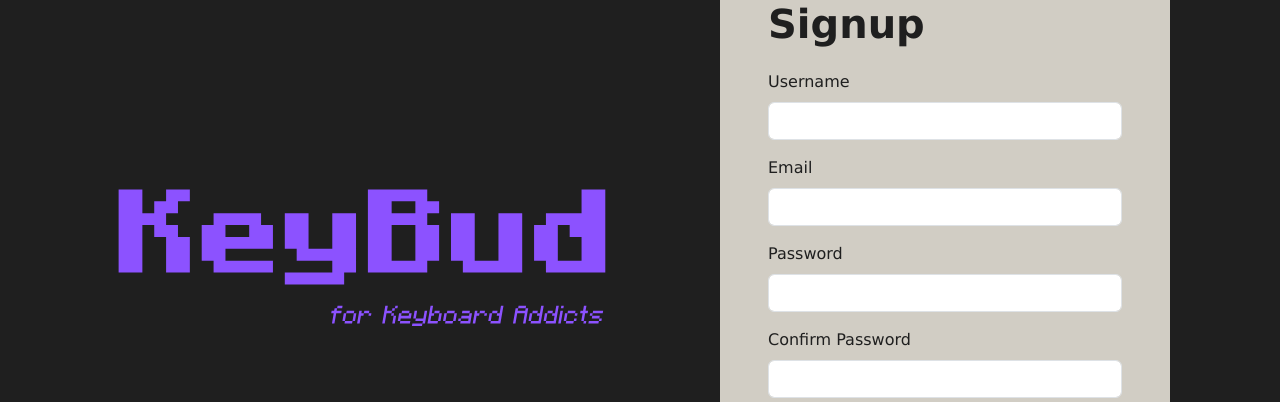
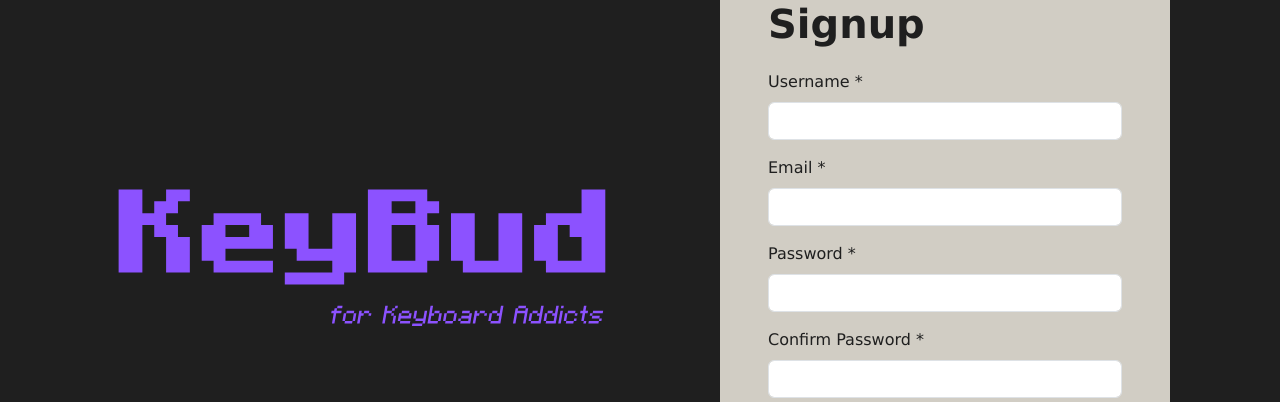
Before and after one commit to jomkv/KeyBud, a React (Create React App) app: page /signup in a window 1280 px wide. Shown: the part 139-541 px from the top of the page. Built offline with nearby package versions, Linux system fonts and the light colour scheme; a web font is replaced by a local one.

Commit message:
feat: zod integration

```diff
--- a/package.json
+++ b/package.json
@@ -5,6 +5,7 @@
   "dependencies": {
     "@emotion/react": "^11.11.3",
     "@emotion/styled": "^11.11.0",
+    "@hookform/resolvers": "^3.9.0",
     "@mui/icons-material": "^5.15.10",
     "@mui/material": "^5.15.10",
     "@testing-library/jest-dom": "^5.17.0",
@@ -28,7 +29,8 @@
     "react-scripts": "5.0.1",
     "sass": "^1.77.7",
     "typescript": "^4.9.5",
-    "web-vitals": "^2.1.4"
+    "web-vitals": "^2.1.4",
+    "zod": "^3.23.8"
   },
   "scripts": {
     "dev": "react-scripts start",
--- a/src/components/login/LoginForm.tsx
+++ b/src/components/login/LoginForm.tsx
@@ -1,26 +1,70 @@
-import Button from "react-bootstrap/Button";
-import Form from "react-bootstrap/Form";
+import { Button, Form } from "react-bootstrap";
+import { useForm } from "react-hook-form";
+import { zodResolver } from "@hookform/resolvers/zod";
+import { z } from "zod";
+
+const schema = z.object({
+  usernameOrEmail: z.string().nonempty("This field is required"),
+  password: z.string().nonempty("Password is required"),
+});
+
+interface IForm {
+  usernameOrEmail: string;
+  password: string;
+}
 
 function LoginForm() {
+  const form = useForm<IForm>({
+    defaultValues: {
+      usernameOrEmail: "",
+      password: "",
+    },
+    resolver: zodResolver(schema),
+  });
+  const { register, handleSubmit, formState } = form;
+  const { errors } = formState;
+
+  const onSubmit = (data: IForm) => {
+    console.log(data);
+  };
+
   return (
     <Form
       className="p-5 rounded"
       style={{
         backgroundColor: "#d1cdc4",
         color: "#1f1f1f",
-        width: "390px",
+        width: "450px",
       }}
+      onSubmit={handleSubmit(onSubmit)}
+      noValidate
     >
       <p className="fs-1 fw-bold">Login</p>
 
-      <Form.Group className="mb-3" controlId="formBasicEmail">
+      <Form.Group className="mb-3">
         <Form.Label>Username / Email</Form.Label>
-        <Form.Control type="email" />
+        <Form.Control
+          type="text"
+          {...register("usernameOrEmail")}
+          id="usernameOrEmail"
+          isInvalid={errors.usernameOrEmail?.message ? true : false}
+        />
+        <Form.Control.Feedback type="invalid">
+          {errors.usernameOrEmail?.message}
+        </Form.Control.Feedback>
       </Form.Group>
 
-      <Form.Group className="mb-3" controlId="formBasicPassword">
+      <Form.Group className="mb-3">
         <Form.Label>Password</Form.Label>
-        <Form.Control type="password" />
+        <Form.Control
+          type="password"
+          {...register("password")}
+          id="password"
+          isInvalid={errors.password?.message ? true : false}
+        />
+        <Form.Control.Feedback type="invalid">
+          {errors.password?.message}
+        </Form.Control.Feedback>
       </Form.Group>
 
       <Form.Group className="mb-3">
--- a/src/components/signup/SignupForm.tsx
+++ b/src/components/signup/SignupForm.tsx
@@ -1,6 +1,29 @@
 import { Button, Form } from "react-bootstrap";
 import { useForm } from "react-hook-form";
-import { DevTool } from "@hookform/devtools";
+import { zodResolver } from "@hookform/resolvers/zod";
+import { z } from "zod";
+
+const schema = z
+  .object({
+    username: z
+      .string()
+      .nonempty("Username is required")
+      .min(5, "Username is too short")
+      .max(50, "Username is too long"),
+    email: z
+      .string()
+      .nonempty("Email is required")
+      .email("Please provide a valid email"),
+    password: z
+      .string()
+      .nonempty("Password is required")
+      .min(8, "Password is too short"),
+    confirm: z.string(),
+  })
+  .refine((data) => data.password === data.confirm, {
+    message: "Passwords must match",
+    path: ["confirm"], // path of error
+  });
 
 interface IForm {
   username: string;
@@ -10,8 +33,16 @@ interface IForm {
 }
 
 function SignupForm() {
-  const form = useForm<IForm>();
-  const { register, control, handleSubmit, formState } = form;
+  const form = useForm<IForm>({
+    defaultValues: {
+      username: "",
+      email: "",
+      password: "",
+      confirm: "",
+    },
+    resolver: zodResolver(schema),
+  });
+  const { register, handleSubmit, formState } = form;
   const { errors } = formState;
 
   const onSubmit = (data: IForm) => {
@@ -32,22 +63,12 @@ function SignupForm() {
         <p className="fs-1 fw-bold">Signup</p>
 
         <Form.Group className="mb-3">
-          <Form.Label>Username</Form.Label>
+          <Form.Label>Username *</Form.Label>
           <Form.Control
             type="text"
             id="username"
             isInvalid={errors.username?.message ? true : false}
-            {...register("username", {
-              required: { value: true, message: "Username is required" },
-              minLength: {
-                value: 5,
-                message: "Username too short",
-              },
-              maxLength: {
-                value: 50,
-                message: "Username too long",
-              },
-            })}
+            {...register("username")}
           />
           <Form.Control.Feedback type="invalid">
             {errors.username?.message}
@@ -55,21 +76,12 @@ function SignupForm() {
         </Form.Group>
 
         <Form.Group className="mb-3">
-          <Form.Label>Email</Form.Label>
+          <Form.Label>Email *</Form.Label>
           <Form.Control
             type="email"
             id="email"
             isInvalid={errors.email?.message ? true : false}
-            {...register("email", {
-              pattern: {
-                value: /^([a-zA-Z0-9._%-]+@[a-zA-Z0-9.-]+\.[a-zA-Z]{2,})$/,
-                message: "Please provide a valid email",
-              },
-              required: {
-                value: true,
-                message: "Email is required",
-              },
-            })}
+            {...register("email")}
           />
           <Form.Control.Feedback type="invalid">
             {errors.email?.message}
@@ -77,18 +89,12 @@ function SignupForm() {
         </Form.Group>
 
         <Form.Group className="mb-3">
-          <Form.Label>Password</Form.Label>
+          <Form.Label>Password *</Form.Label>
           <Form.Control
             type="password"
             id="password"
             isInvalid={errors.password?.message ? true : false}
-            {...register("password", {
-              required: { value: true, message: "Password is required" },
-              minLength: {
-                value: 8,
-                message: "Password too short",
-              },
-            })}
+            {...register("password")}
           />
           <Form.Control.Feedback type="invalid">
             {errors.password?.message}
@@ -96,19 +102,12 @@ function SignupForm() {
         </Form.Group>
 
         <Form.Group className="mb-3">
-          <Form.Label>Confirm Password</Form.Label>
+          <Form.Label>Confirm Password *</Form.Label>
           <Form.Control
             type="password"
             id="confirm"
             isInvalid={errors.confirm?.message ? true : false}
-            {...register("confirm", {
-              validate: (fieldValue) => {
-                return (
-                  fieldValue === form.getValues().password ||
-                  "Passwords do not match"
-                );
-              },
-            })}
+            {...register("confirm")}
           />
           <Form.Control.Feedback type="invalid">
             {errors.confirm?.message}
@@ -132,7 +131,6 @@ function SignupForm() {
           </p>
         </div>
       </Form>
-      <DevTool control={control} />
     </>
   );
 }
```
Also changed, not shown: 1 other file (tests, documents, lock files or other folders).
